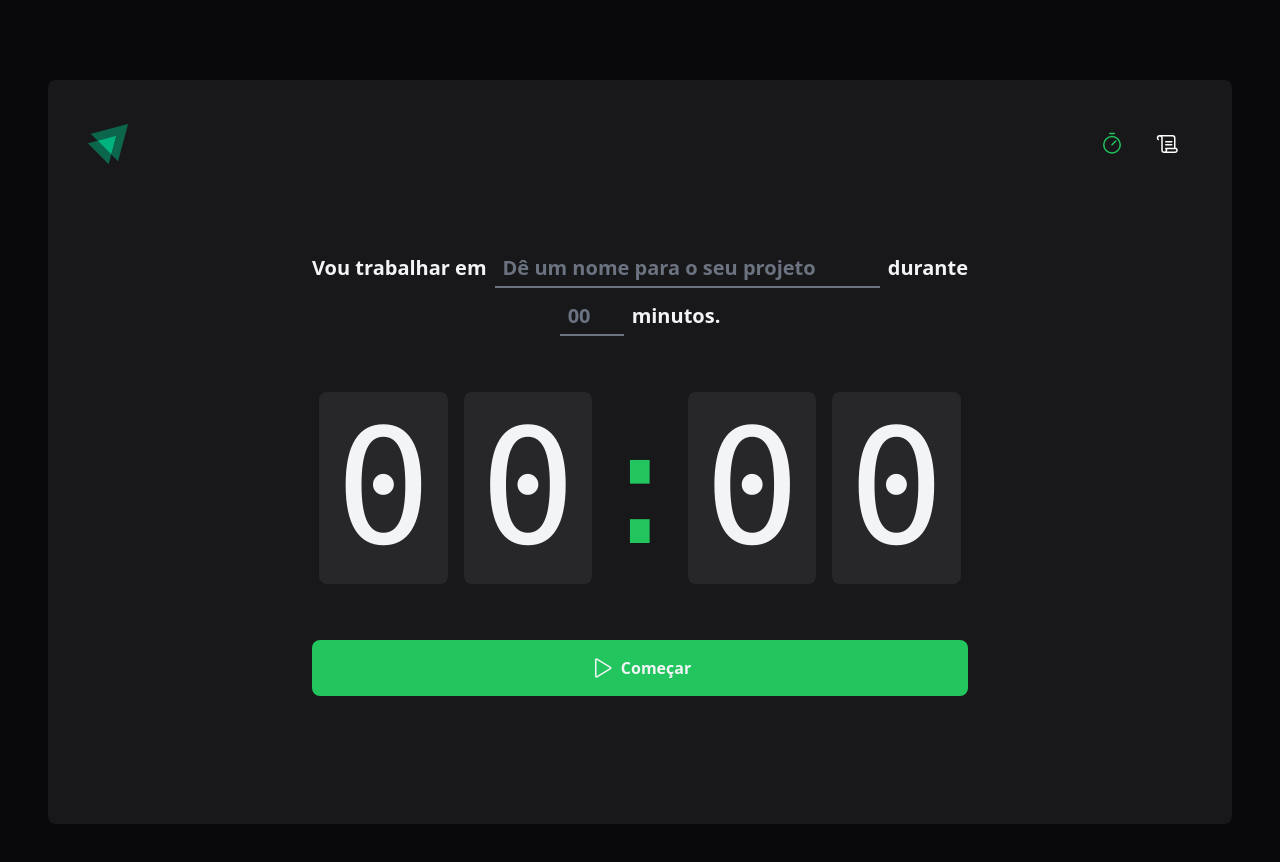
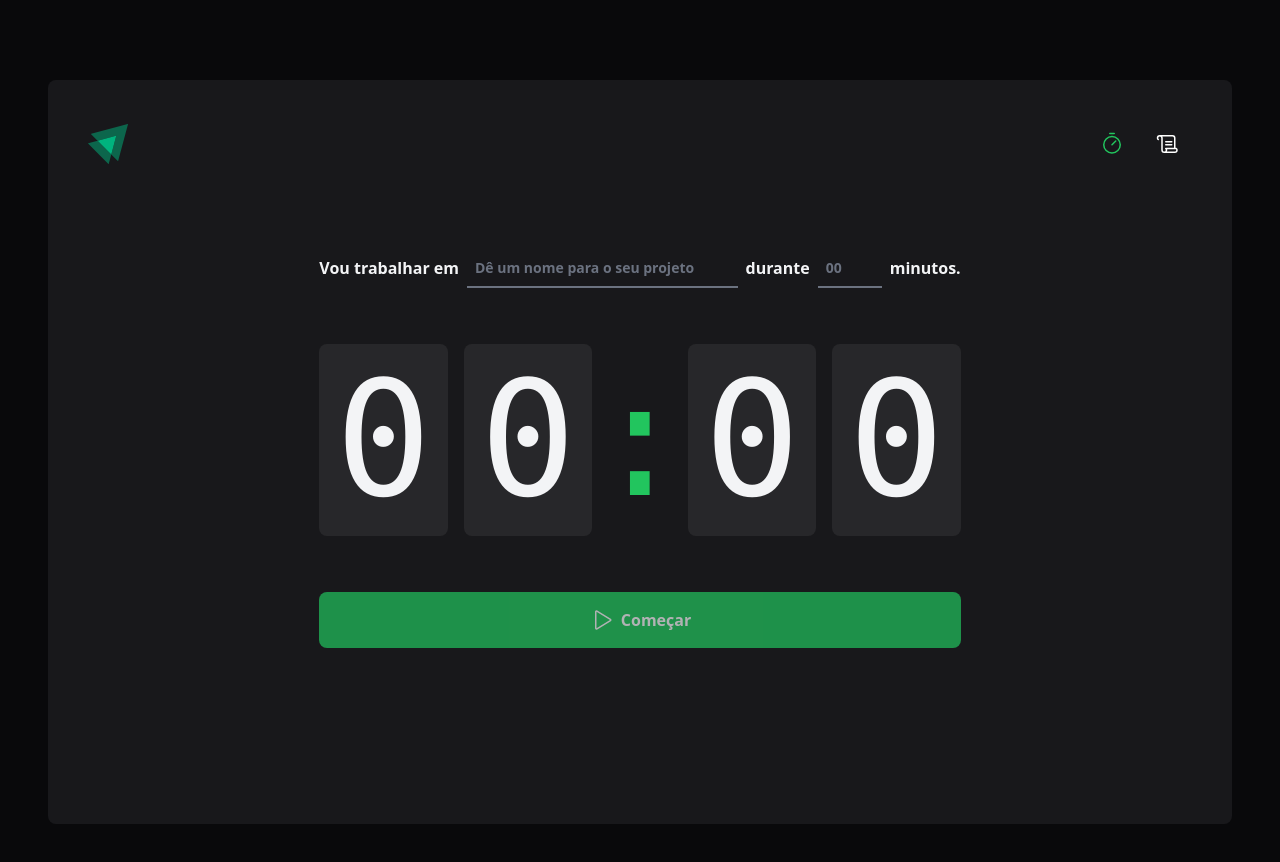
Before and after one commit to joaogabriellyra/timer-react, a React (Vite) app: page / in a window 1280 px wide. Shown: the top 862 px of the page. Built offline with nearby package versions, Linux system fonts and the light colour scheme.

Commit message:
installed TanStack Query for for state management

```diff
--- a/package.json
+++ b/package.json
@@ -12,6 +12,7 @@
   "dependencies": {
     "@hookform/resolvers": "^3.9.1",
     "@phosphor-icons/react": "^2.1.7",
+    "@tanstack/react-query": "^5.59.19",
     "react": "^18.3.1",
     "react-dom": "^18.3.1",
     "react-hook-form": "^7.53.1",
--- a/src/pages/home.tsx
+++ b/src/pages/home.tsx
@@ -1,6 +1,7 @@
 import { Play } from '@phosphor-icons/react'
 import { useForm } from 'react-hook-form'
 import { z } from 'zod'
+import { zodResolver } from '@hookform/resolvers/zod'
 
 const createNewCycleForm = z.object({
   task: z.string().min(1, 'Informe o nome da tarefa!'),
@@ -10,23 +11,33 @@ const createNewCycleForm = z.object({
 type createNewCycleForm = z.infer<typeof createNewCycleForm>
 
 export function Home() {
-  const { register, handleSubmit } = useForm<createNewCycleForm>()
-  async function handleCreateNewCycle(data: createNewCycleForm) {
-    console.log(data)
+  const { register, handleSubmit, reset, watch } = useForm<createNewCycleForm>({
+    resolver: zodResolver(createNewCycleForm),
+  })
+  async function handleCreateNewCycle({
+    task,
+    minutesAmount,
+  }: createNewCycleForm) {
+    console.log(task, minutesAmount)
+    reset()
   }
+
+  const task = watch('task')
+  const isSubmitDisabled = !task
+
   return (
     <div className="flex-1 flex-col items-center justify-center pt-20 max-w-[41rem] mx-auto">
       <form
         onSubmit={handleSubmit(handleCreateNewCycle)}
         className="flex flex-col gap-14 justify-center items-center"
       >
-        <div className="w-full flex items-center justify-center gap-2 text-gray-100 text-xl font-bold flex-wrap">
+        <div className="w-full flex items-center justify-center gap-2 text-gray-100 text-base font-bold flex-wrap">
           <label htmlFor="">Vou trabalhar em</label>
           <input
             type="text"
             placeholder="Dê um nome para o seu projeto"
             list="task-suggestions"
-            className="flex-1 bg-transparent h-10 border-b-[2px] border-b-gray-500 font-bold text-xl px-2 text-gray-100 focus:shadow-none focus:border-b-green-500 placeholder:text-gray-500 none"
+            className="flex-1 bg-transparent h-10 border-b-[2px] border-b-gray-500 font-bold text-sm px-2 text-gray-100 focus:shadow-none focus:border-b-green-500 placeholder:text-gray-500 none"
             {...register('task')}
           />
           <datalist id="task-suggestions">
@@ -41,7 +52,7 @@ export function Home() {
             max={60}
             step="5"
             placeholder="00"
-            className="bg-transparent h-10 border-b-[2px] border-b-gray-500 font-bold text-xl px-2 text-gray-100 w-16 focus:shadow-none focus:border-b-green-500 placeholder:text-gray-500"
+            className="bg-transparent h-10 border-b-[2px] border-b-gray-500 font-bold text-sm px-2 text-gray-100 w-16 focus:shadow-none focus:border-b-green-500 placeholder:text-gray-500"
             {...register('minutesAmount')}
           />
           <span>minutos.</span>
@@ -57,6 +68,7 @@ export function Home() {
         </div>
         <button
           type="submit"
+          disabled={isSubmitDisabled}
           className="flex items-center justify-center gap-2 bg-green-500 w-full px-10 py-4 text-gray-100 rounded-lg font-bold hover:bg-green-700 disabled:opacity-70 disabled:cursor-not-allowed disabled:hover:bg-green-500"
         >
           <Play size={24} />
```
Also changed, not shown: 1 other file (tests, documents, lock files or other folders).
